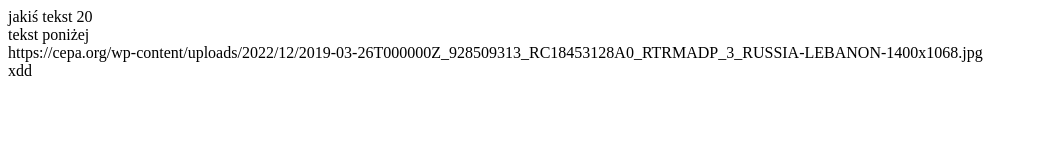
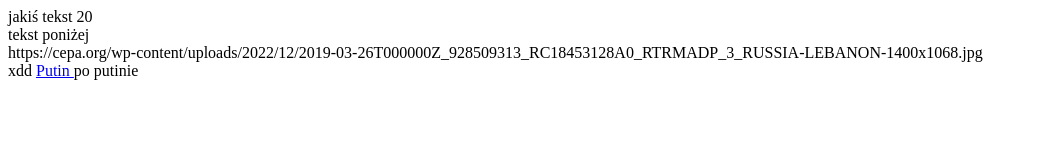
Before and after one commit to TestAcc5847593/mat-m, a plain HTML site: page index.html in a window 1280 px wide. Shown: the whole page, without its empty margins (0-1039 px from the left). Drawn offline with Linux system fonts and the light colour scheme.

Commit message:
Update index.html

```diff
--- a/index.html
+++ b/index.html
@@ -14,6 +14,8 @@
  https://cepa.org/wp-content/uploads/2022/12/2019-03-26T000000Z_928509313_RC18453128A0_RTRMADP_3_RUSSIA-LEBANON-1400x1068.jpg
  <br>
  xdd
+ <a href='https://cepa.org/wp-content/uploads/2022/12/2019-03-26T000000Z_928509313_RC18453128A0_RTRMADP_3_RUSSIA-LEBANON-1400x1068.jpg'> Putin </a>
+ po putinie
  <img src='mat/putin.jpg> <br>
 
   tekst 3
```
